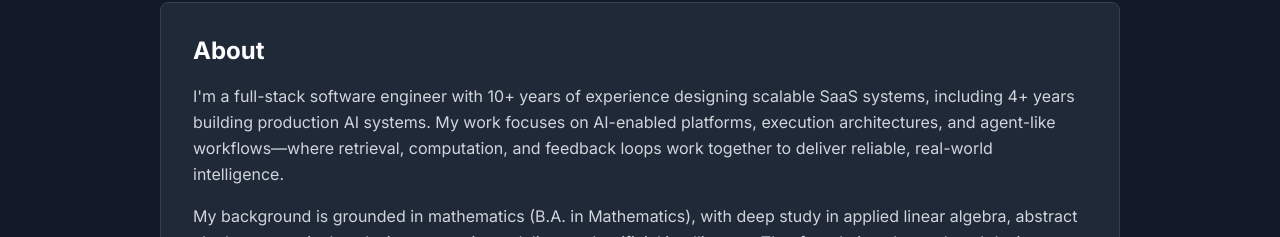
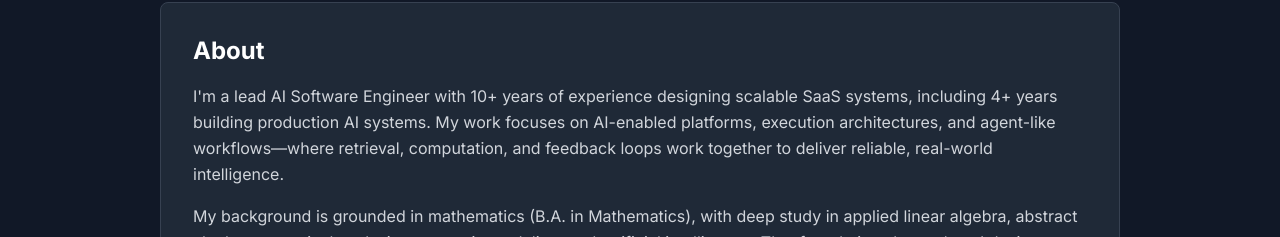
Before and after one commit to philwilt/philbuildsthings, a React (Vite) app: page /resume in a window 1280 px wide. Shown: the part 287-524 px from the top of the page. Built offline with nearby package versions, Linux system fonts and the light colour scheme.

Commit message:
Small updates

```diff
--- a/src/data/printingProjects.ts
+++ b/src/data/printingProjects.ts
@@ -17,7 +17,7 @@ export const printingProjects: PrintingProject[] = [
     id: 'aJfdrzwBa-Y',
     title: 'Year of the Horse',
     description:
-      'Creative Bambu print celebrating the year of the horse as a reminder to keep building toward what is next.',
+      'Created for 2026 — a Fire Horse year — this glow-in-the-dark Bambu print reflects the Horse’s symbolism of momentum, independence, and forward drive. The luminous material brings the form to life after dark, turning it into a small personal totem for motion and becoming. A reminder to keep building, keep moving, and follow what’s next with energy and intent.',
     imageUrl: 'https://phil-builds-things.s3.us-east-1.amazonaws.com/year-of-the-horse.jpg',
   },
   {
--- a/src/pages/Resume.tsx
+++ b/src/pages/Resume.tsx
@@ -8,7 +8,6 @@ const Resume = () => {
           <h2 className="text-2xl text-gray-400 mb-6">
             Technical Lead AI Software Engineer · Agentic Systems · AI Architecture
           </h2>
-
         </div>
 
         {/* About */}
@@ -16,8 +15,8 @@ const Resume = () => {
           <h3 className="text-2xl font-bold text-white mb-4">About</h3>
           <div className="text-gray-300 leading-relaxed space-y-4">
             <p>
-              I'm a full-stack software engineer with 10+ years of experience designing scalable
-              SaaS systems, including 4+ years building production AI systems. My work focuses on
+              I'm a lead AI Software Engineer with 10+ years of experience designing scalable SaaS
+              systems, including 4+ years building production AI systems. My work focuses on
               AI-enabled platforms, execution architectures, and agent-like workflows—where
               retrieval, computation, and feedback loops work together to deliver reliable,
               real-world intelligence.
@@ -66,7 +65,9 @@ const Resume = () => {
             {/* IDEXX */}
             <div className="border-l-4 border-primary-500 pl-6">
               <div className="flex flex-col md:flex-row md:items-center md:justify-between mb-2">
-                <h4 className="text-xl font-bold text-white">Technical Lead AI Software Engineer</h4>
+                <h4 className="text-xl font-bold text-white">
+                  Technical Lead AI Software Engineer
+                </h4>
                 <span className="text-gray-400">Feb 2026 - Present</span>
               </div>
               <p className="text-primary-400 mb-3">IDEXX · Full-time</p>
@@ -95,9 +96,7 @@ const Resume = () => {
                   features, but platform primitives that elevate the entire product surface.
                 </p>
               </div>
-              <p className="text-gray-500 text-sm mt-3">
-                Agentic AI Development · Generative AI
-              </p>
+              <p className="text-gray-500 text-sm mt-3">Agentic AI Development · Generative AI</p>
             </div>
 
             {/* Aha! */}
```
